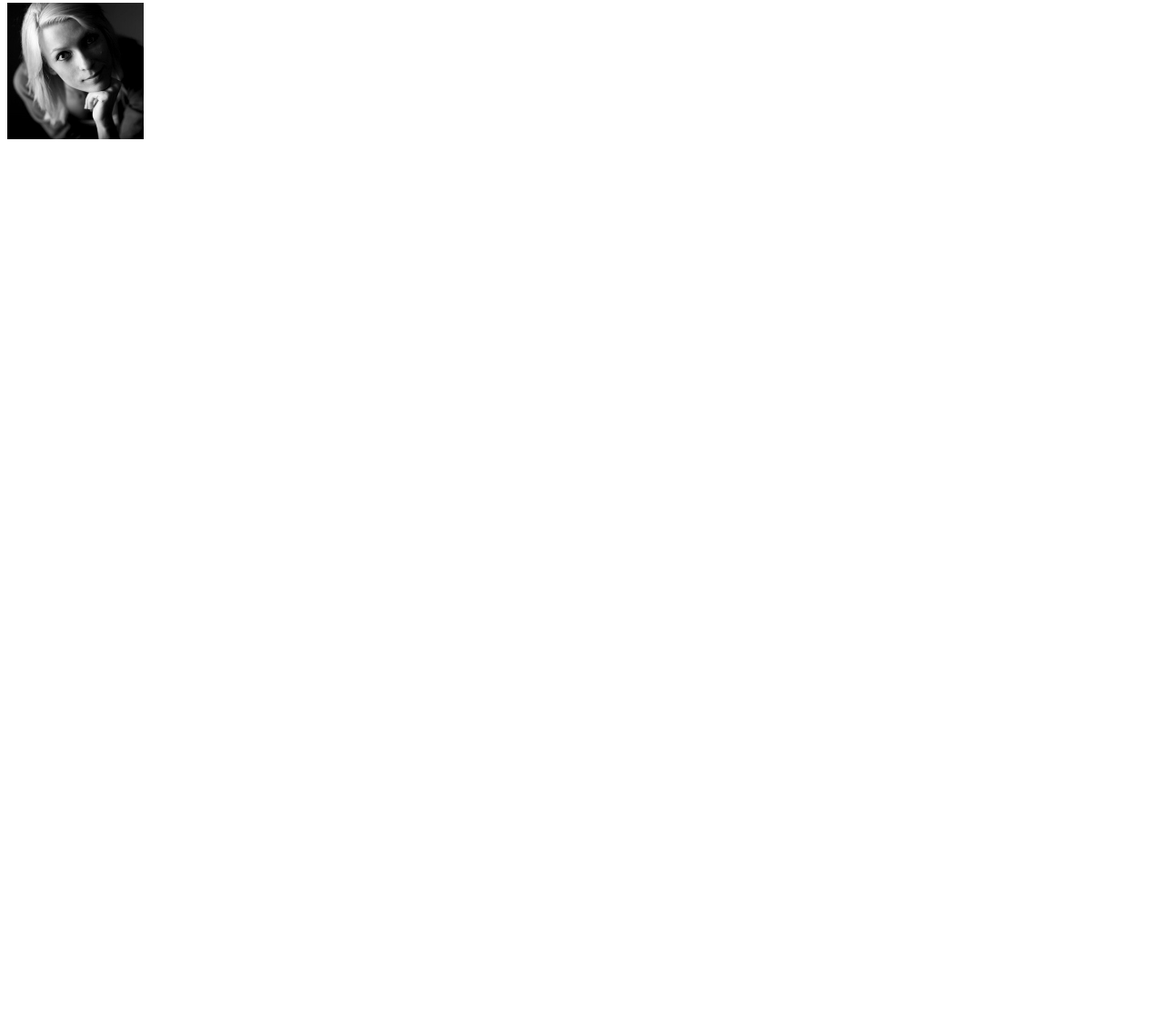
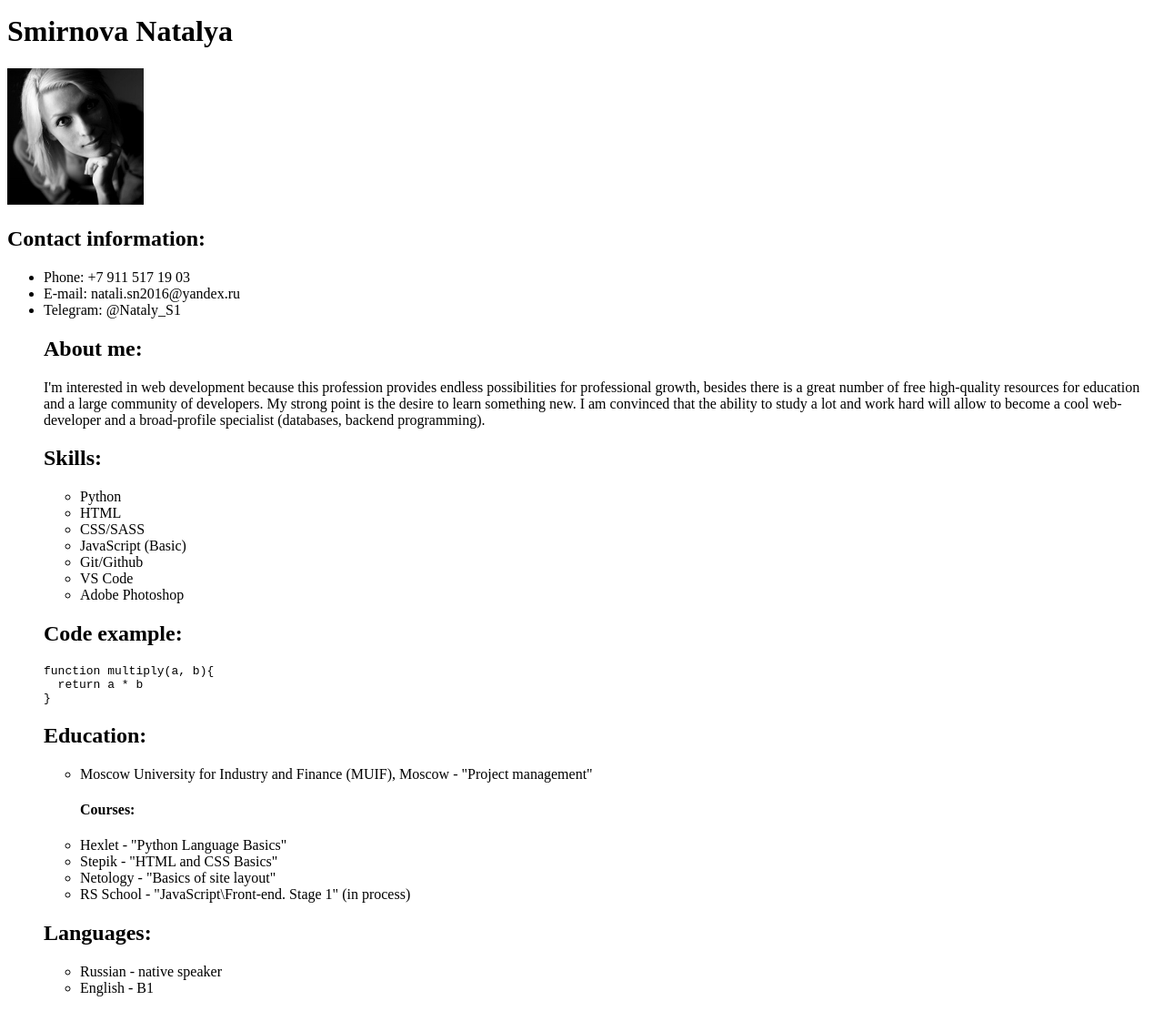
Before and after one commit to NatellaJS/rsschool-cv1, a plain HTML site: page index.html in a window 1280 px wide. Shown: the part 5-1116 px from the top of the page at 91% size. Before the commit the page ends 800 px from the top, so only its background shows below. Drawn offline with Linux system fonts and the light colour scheme; files that its build step writes are made by us from their sources.

Commit message:
fix: html code

```diff
--- a/index.html
+++ b/index.html
@@ -9,6 +9,49 @@
     <link rel="icon" href="/img/favicon.png">
 </head>
 <body>
-<img src="images/avatar.jpg" width="150" height="150" alt="my photo" >
-</body>
-</html>
+    <header>
+    <h1>Smirnova Natalya</h1>
+    <img src="images/avatar.jpg" width="150" height="150" alt="my photo" >
+    </header>
+<main>
+<h2> Contact information:</h2>
+<ul>
+    <li>Phone: +7 911 517 19 03</li>
+    <li>E-mail: natali.sn2016@yandex.ru</li>
+    <li>Telegram: @Nataly_S1</li>
+<h2>About me:</h2>
+<p>I'm interested in web development because this profession provides endless possibilities for professional growth, besides there is a great number of free high-quality resources for education and a large community of developers.
+My strong point is the desire to learn something new. I am convinced that the ability to study a lot and work hard will allow to become a cool web-developer and a broad-profile specialist (databases, backend programming).</p>
+<h2>Skills:</h2>
+<ul>
+    <li>Python</li>
+    <li>HTML</li>
+    <li>CSS/SASS</li>
+    <li>JavaScript (Basic)</li>
+    <li>Git/Github</li>
+    <li>VS Code</li>
+    <li>Adobe Photoshop</li>
+</ul>
+<h2>Code example:</h2>
+<pre>
+function multiply(a, b){
+  return a * b
+}
+</pre>
+<h2>Education:</h2>
+<ul>
+    <li>Moscow University for Industry and Finance (MUIF), Moscow - "Project management"</li>
+</ul>
+<ul>
+<h4>Courses:</h4>
+    <li>Hexlet - "Python Language Basics"</li>
+    <li>Stepik - "HTML and CSS Basics"</li>
+    <li>Netology - "Basics of site layout"</li>
+    <li>RS School - "JavaScript\Front-end. Stage 1" (in process)</li>
+</ul>
+
+<h2>Languages:</h2>
+<ul>
+    <li>Russian - native speaker</li>
+    <li>English - B1</li>
+</ul>
```
Also changed, not shown: 1 other file.
